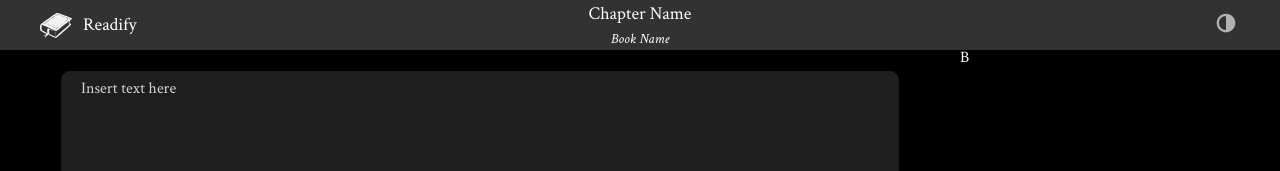
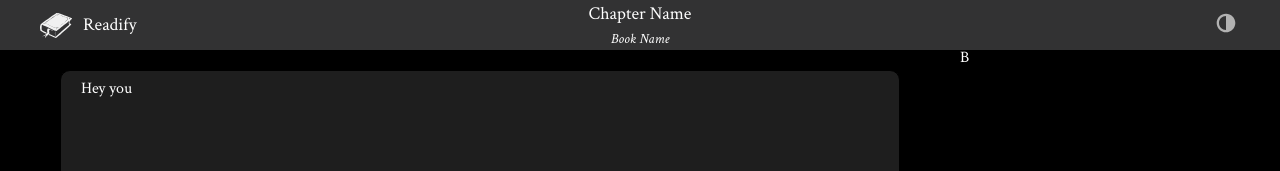
Before and after one commit to Zendrians/ER-Reader, a React (Vite) app: page /editor in a window 1280 px wide. Shown: the top 171 px of the page. Built offline with nearby package versions, Linux system fonts and the light colour scheme.

Commit message:
Hook editor with state

```diff
--- a/src/modules/Editor/componets/editor/Editor.tsx
+++ b/src/modules/Editor/componets/editor/Editor.tsx
@@ -1,16 +1,17 @@
-import React, { useRef } from "react";
+import React, { useRef, useState } from "react";
 
 import "./Editor.css";
 
 const Editor: React.FC = () => {
+  const [editorText, setEditorText] = useState("<p>Hey you</p>");
   const editorRef = useRef(document.createElement("div"));
-  document.execCommand('defaultParagraphSeparator', false, 'p');
+  document.execCommand("defaultParagraphSeparator", false, "p");
 
   const handleBlur = () => {
-    if (editorRef === null) return;
-    editorRef.current.firstChild
-    console.log(editorRef.current.innerHTML);
+    setEditorText(editorRef.current.innerHTML);
   };
+
+  console.log(editorText);
 
   return (
     <div
@@ -19,9 +20,8 @@ const Editor: React.FC = () => {
       ref={editorRef}
       contentEditable
       className="editor"
-    >
-      Insert text here
-    </div>
+      dangerouslySetInnerHTML={{ __html: editorText }}
+    ></div>
   );
 };
 
```
